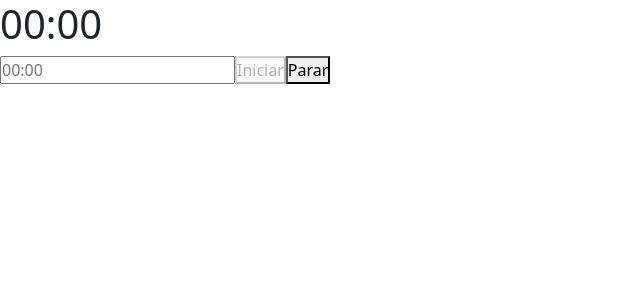
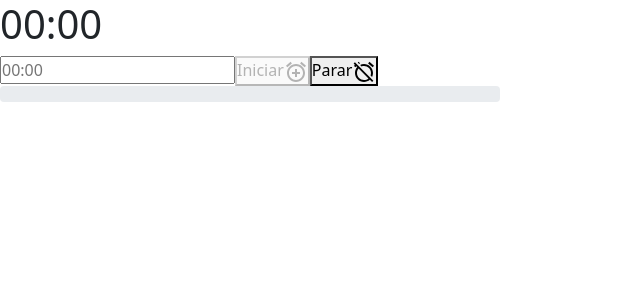
Before and after one commit to Pedro0505/Cronometro-React-TS, a React (Vite) app: page / in a window 1280 px wide. Shown: the top 300 px of the page, without its empty margins (0-640 px from the left). Built offline with nearby package versions, Linux system fonts and the light colour scheme.

Commit message:
Adicionando uma progress bar pro timer e adicionando icones e dependencias do mui

```diff
--- a/package.json
+++ b/package.json
@@ -7,6 +7,8 @@
     "preview": "vite preview"
   },
   "dependencies": {
+    "@material-ui/core": "^4.12.3",
+    "@material-ui/icons": "^4.11.2",
     "bootstrap": "^5.1.3",
     "react": "^17.0.2",
     "react-bootstrap": "^2.1.2",
--- a/src/components/Timer.tsx
+++ b/src/components/Timer.tsx
@@ -1,7 +1,11 @@
 import React, { useEffect, useState, useRef } from 'react';
+import { ProgressBar } from 'react-bootstrap';
+import AlarmOnIcon from '@material-ui/icons/AlarmAdd';
+import AlarmOff from '@material-ui/icons/AlarmOff';
 
 function Timer() {
   const [time, setTime] = useState<number>(0);
+  const [now, setNow] = useState<number>(0);
   const [isDisabled, setIsDisabled] = useState<boolean>(true);
   const [inputValue, setInputValue] = useState<string>('');
   const keyInterval = useRef<number>(0);
@@ -12,6 +16,7 @@ function Timer() {
     const second:number = +arrayTime[1];
     const sum:number = minute + second;
     if (!Number.isNaN(sum)) setTime(sum);
+    setNow(sum);
   }
 
   function handleDisableBtn():void {
@@ -55,6 +60,12 @@ function Timer() {
     return `${minute}:${second}`;
   }
 
+  function handleProgress() {
+    const percentage = 100 - ((+time * 100) / +now);
+    const result = Number.isNaN(percentage) ? 0 : percentage;
+    return result;
+  }
+
   useEffect(() => {
     if (time === 0) {
       handleStop();
@@ -79,13 +90,19 @@ function Timer() {
         disabled={ isDisabled }
       >
         Iniciar
+        <AlarmOnIcon />
       </button>
       <button
         type="button"
         onClick={ handleStop }
       >
         Parar
+        <AlarmOff />
       </button>
+      <ProgressBar
+        className="progress"
+        now={ handleProgress() }
+      />
     </div>
   );
 }
--- a/src/style/style.scss
+++ b/src/style/style.scss
@@ -5,3 +5,7 @@
   margin: 0;
   box-sizing: border-box;
 }
+
+.progress {
+  width: 500px;
+}
```
Also changed, not shown: 1 other file (tests, documents, lock files or other folders).
